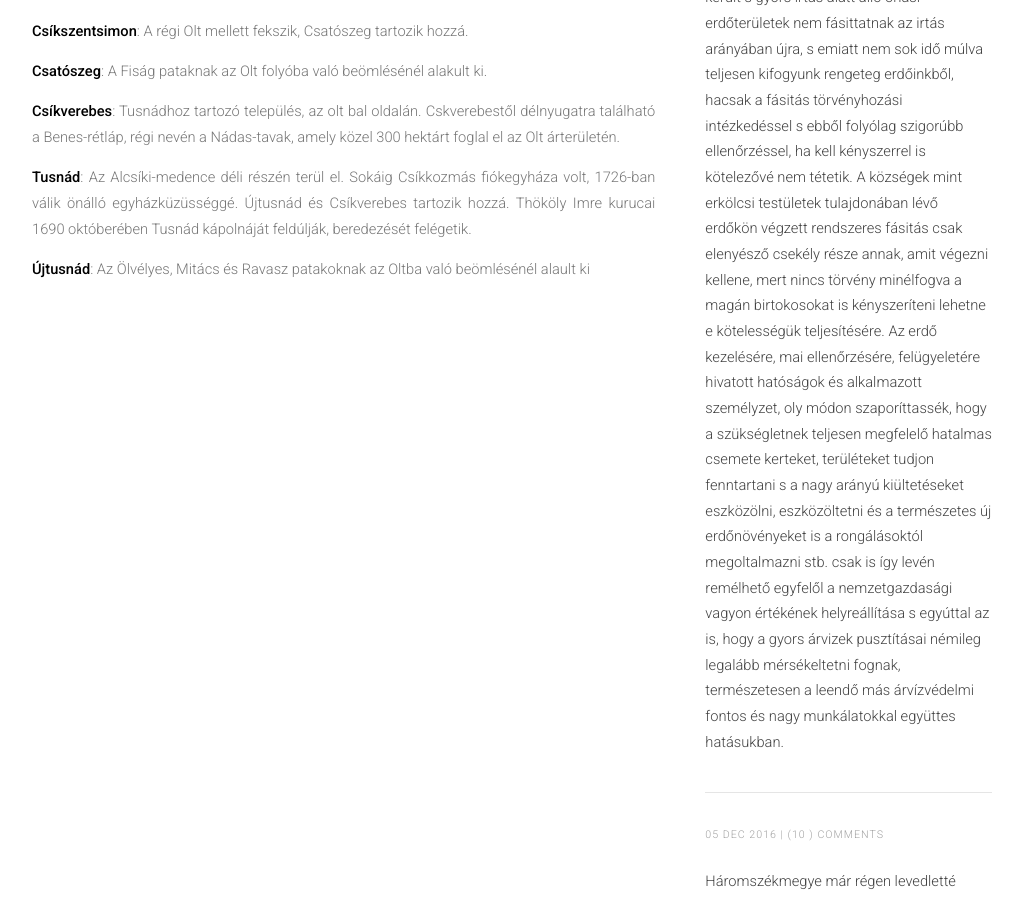
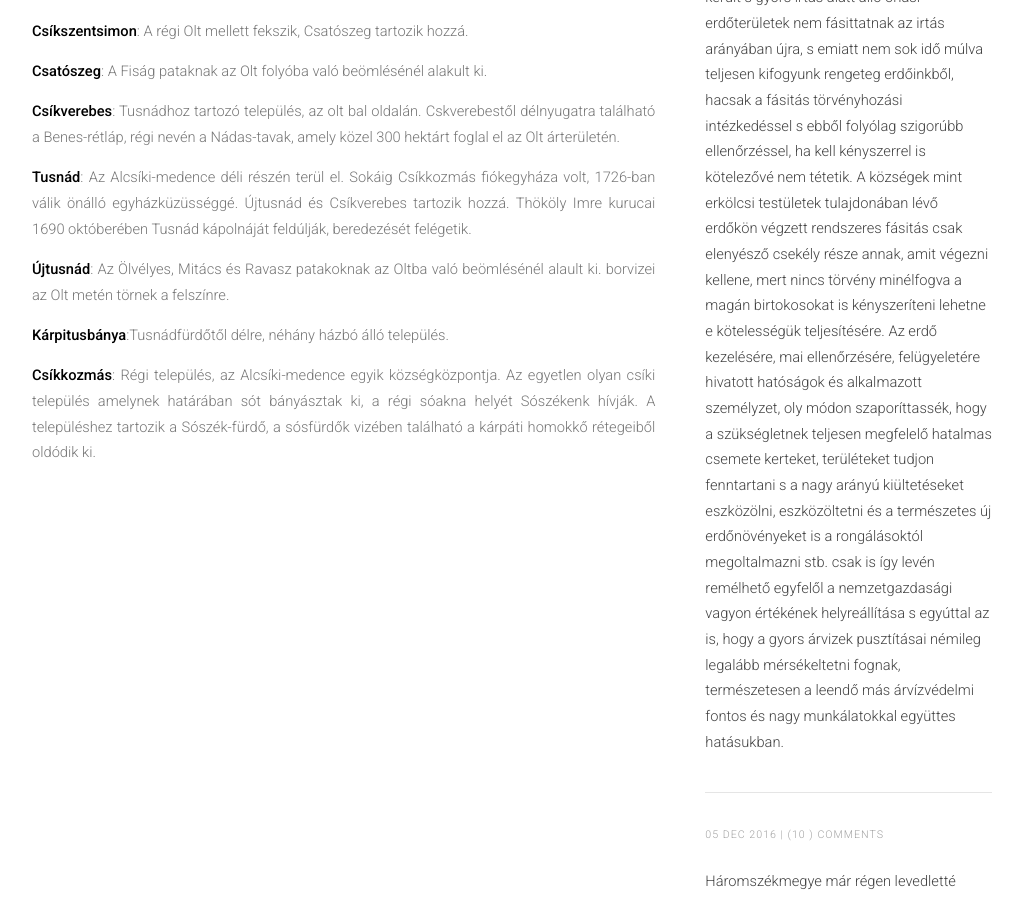
Before and after one commit to siculia/siculia.github.io, a Jekyll site: the page built from siculia-csikszek.html, in a window 1280 px wide and 900 px high, scrolled down 1802 px. Shown: the whole window, without its empty margins (128-1151 px from the left). Built offline with Jekyll 4.4.1, drawn with Linux system fonts in a browser that asks for light colours; nearby versions of some CDN libraries; library files that are not in the unit come from our copies; some of the changed text lies outside the part shown.

Commit message:
Csíkszéki települések leírása, kiegészítés plusz

```diff
--- a/siculia-csikszek.html
+++ b/siculia-csikszek.html
@@ -56,7 +56,9 @@ layout: default
 							<p style="text-align: justify;"><b>Csatószeg</b>: A Fiság pataknak az Olt folyóba való beömlésénél alakult ki.</p>
 							<p style="text-align: justify;"><b>Csíkverebes</b>: Tusnádhoz tartozó település, az olt bal oldalán. Cskverebestől délnyugatra található a Benes-rétláp, régi nevén a Nádas-tavak, amely közel 300 hektárt foglal el az Olt árterületén.</p>
 							<p style="text-align: justify;"><b>Tusnád</b>: Az Alcsíki-medence déli részén terül el. Sokáig Csíkkozmás fiókegyháza volt, 1726-ban válik önálló egyházküzüsséggé. Újtusnád és Csíkverebes tartozik hozzá. Thököly Imre kurucai 1690 októberében Tusnád kápolnáját feldúlják, beredezését felégetik.</p>
-							<p style="text-align: justify;"><b>Újtusnád</b>: Az Ölvélyes, Mitács és Ravasz patakoknak az Oltba való beömlésénél alault ki</p>
+							<p style="text-align: justify;"><b>Újtusnád</b>: Az Ölvélyes, Mitács és Ravasz patakoknak az Oltba való beömlésénél alault ki. borvizei az Olt metén törnek a felszínre.</p>
+							<p style="text-align: justify;"><b>Kárpitusbánya</b>:Tusnádfürdőtől délre, néhány házbó álló település.</p>
+							<p style="text-align: justify;"><b>Csíkkozmás</b>: Régi település, az Alcsíki-medence egyik községközpontja. Az egyetlen olyan csíki település amelynek határában sót bányásztak ki, a régi sóakna helyét Sószékenk hívják. A településhez tartozik a Sószék-fürdő, a sósfürdők vizében található a kárpáti homokkő rétegeiből oldódik ki.</p>
 					</section>
 				</div>
 				{% include sidebar.html %}
```
Also changed, not shown: other parts of siculia-csikszek.html (+2 -2 lines).
